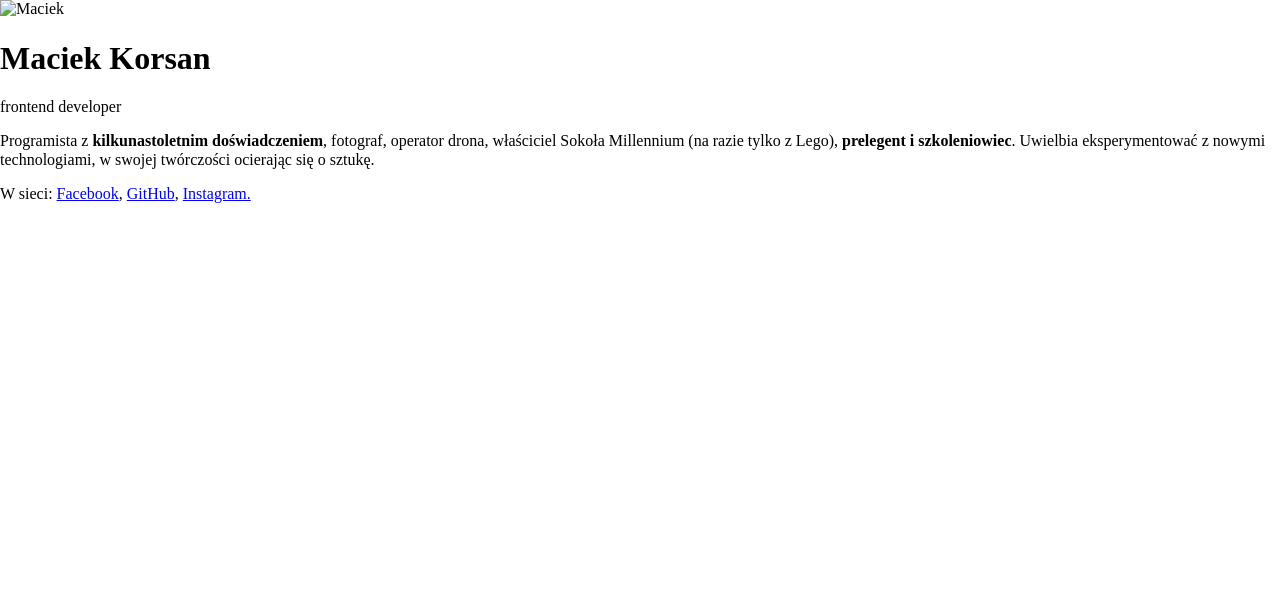
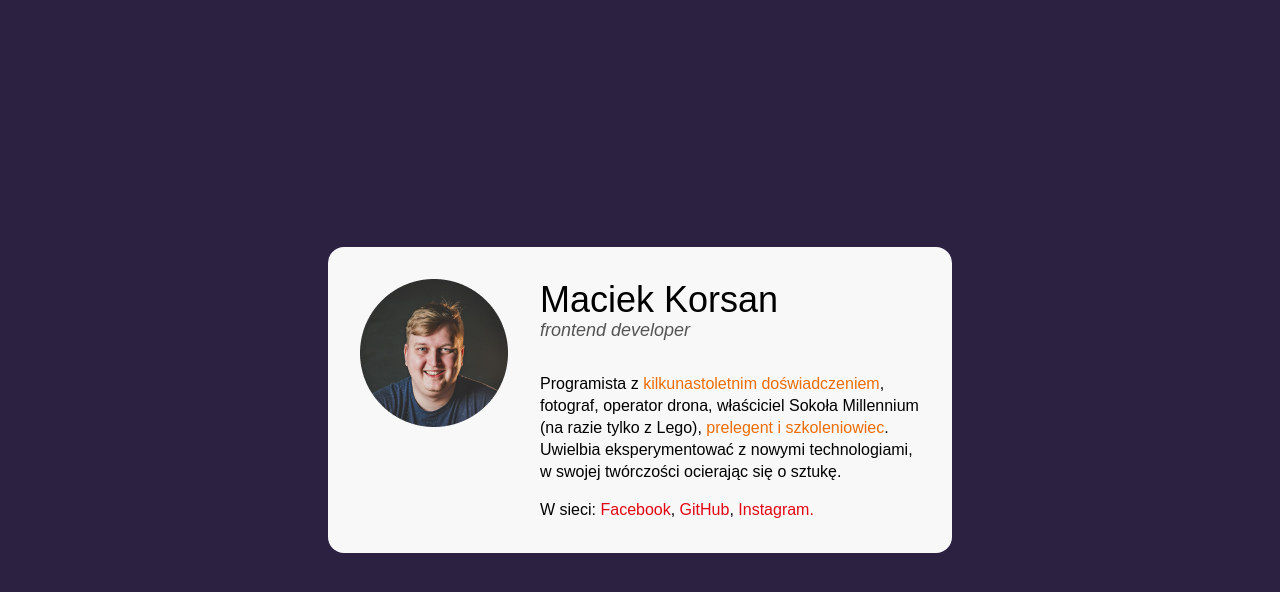
Before and after one commit to ArletaMatysiak/wtf-co-ten-front-end-figma, a plain HTML site: page index.html in a window 1280 px wide. Drawn offline with Linux system fonts and the light colour scheme.

Commit message:
feat: styles

```diff
--- a/css/style.css
+++ b/css/style.css
@@ -5,3 +5,70 @@ html {
 *,*:after, *:before {
     box-sizing: inherit;
 }
+
+body {
+    background: #2C2141;
+    min-height: 100vh;
+    padding: 16px;
+    display: flex;
+    align-items: center;
+    justify-content: center;
+    font-family: Arial, Helvetica, sans-serif;
+
+}
+
+.card {
+    background: #F8F8F8;
+    border-radius: 16px;
+    max-width: 624px;
+    width: 100%;
+    padding: 32px;
+}
+
+.person {
+    display: flex;
+    align-items: flex-start;
+}
+
+.person__header {
+    margin-bottom: 32px;
+}
+
+.person___description {
+    line-height: 22px;
+    font-size: 16px;
+}
+
+.person___description--last {
+    line-height: 22px;
+    font-size: 16px;
+    margin: 0px;
+}
+
+
+.person__link {
+    color: #E20613;
+    text-decoration: none;
+}
+
+.person__name {
+    margin: 0px;
+    font-weight: normal;
+    font-size: 36px;
+}
+
+.person__photo {
+    margin-right: 32px;
+}
+
+
+.person__position {
+    color: #545454;
+    font-style: italic;
+    font-size: 18px;
+}
+
+.person__special {
+    color: #ED6D05;
+    font-weight: normal;
+}
--- a/index.html
+++ b/index.html
@@ -13,7 +13,7 @@
 <body>
     <article class="card">
         <article class= "person">
-            <img src="" alt="Maciek" class= "person__photo">
+            <img src="img/avatar.png" alt="Maciek" class= "person__photo">
             <div>
                 <header class="person__header">
                     <h1 class="person__name" > Maciek Korsan </h1>
@@ -22,7 +22,7 @@
                 <p class="person___description">
                     Programista z <strong class="person__special">kilkunastoletnim doświadczeniem</strong>, fotograf, operator drona, właściciel Sokoła Millennium (na razie tylko z Lego), <strong class="person__special">prelegent i szkoleniowiec</strong>. Uwielbia eksperymentować z nowymi technologiami, w swojej twórczości ocierając się o sztukę.
                 </p>
-                <p class="person___description">
+                <p class="person___description person___description--last">
                     W sieci: <a class="person__link" href="#">Facebook</a>, <a class="person__link" href="#">GitHub</a>, <a class="person__link" href="#">Instagram.</a>
                 </p>
             </div>
```
Also changed, not shown: img/avatar.png (added).
